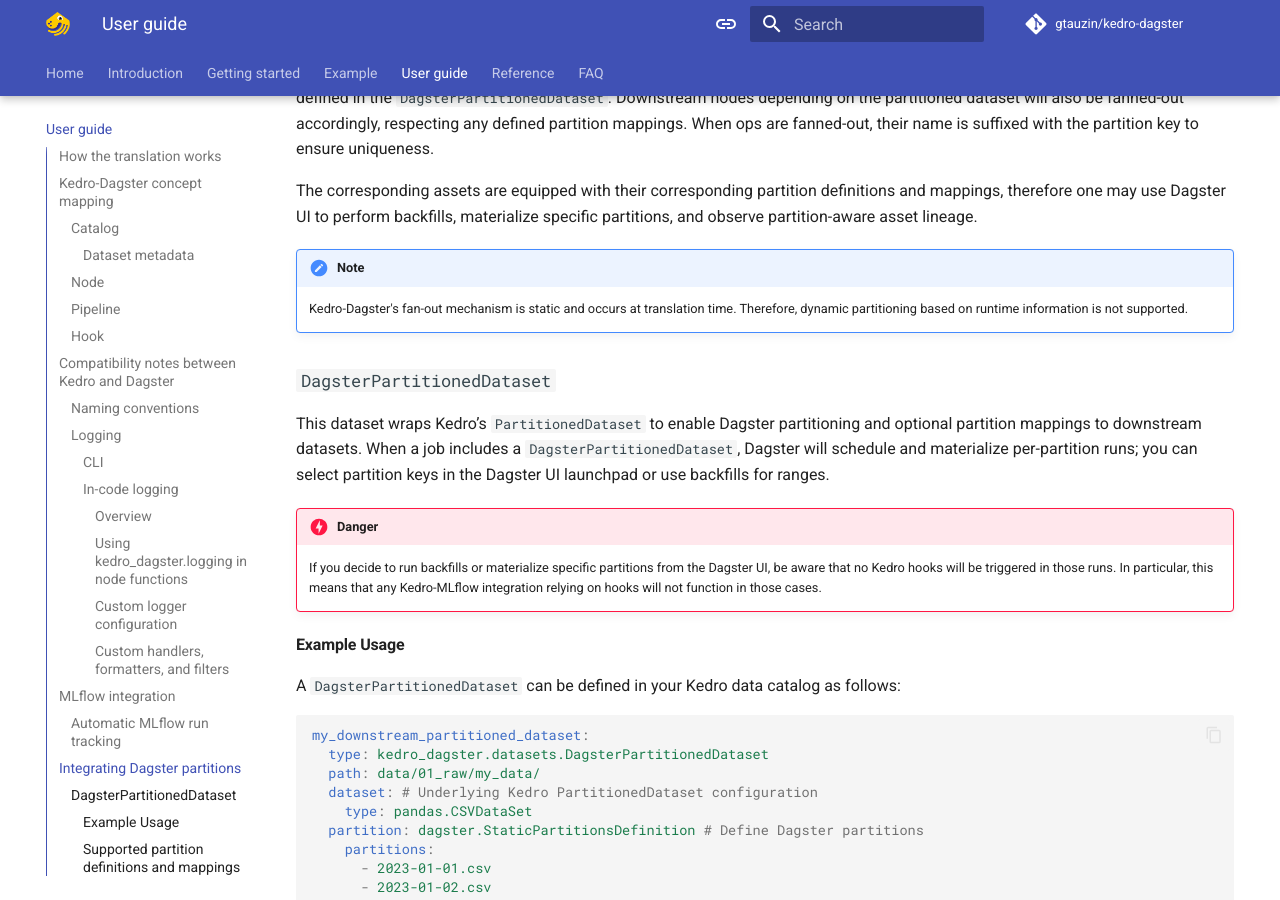
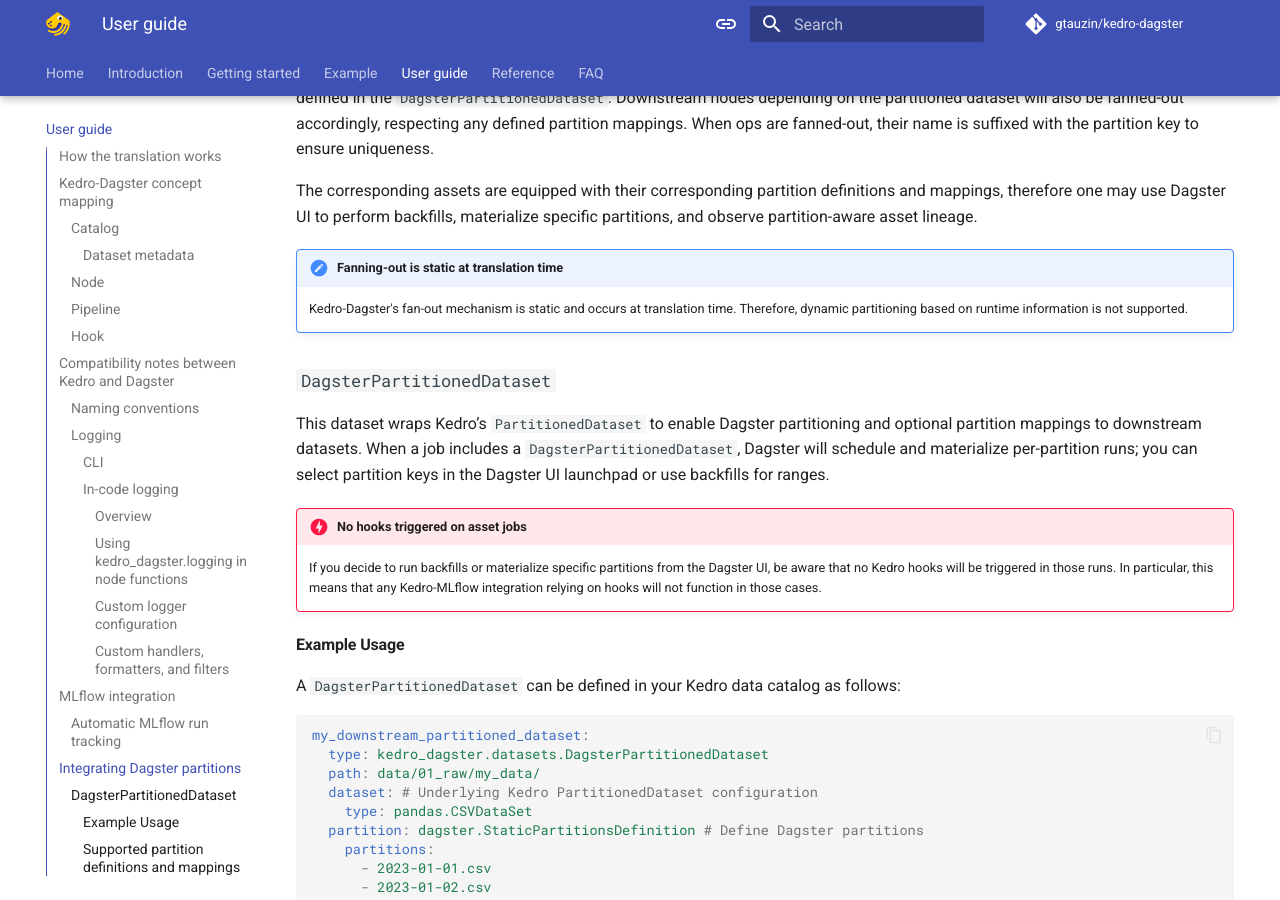
Before and after one commit to gtauzin/kedro-dagster, an MkDocs documentation site: the page built from docs/pages/guide.md, in a window 1280 px wide and 900 px high, scrolled down 7193 px. Built offline with MkDocs 1.6.1 and Material for MkDocs 9.7.7, drawn with Linux system fonts in a browser that asks for light colours; comment, search, counter and statistics services are not loaded; the version menu is left out.

Commit message:
Minor improvements
Signed-off-by: Guillaume Tauzin <4648633+gtauzin@users.noreply.github.com>

```diff
--- a/docs/pages/guide.md
+++ b/docs/pages/guide.md
@@ -250,14 +250,14 @@
 
 The corresponding assets are equipped with their corresponding partition definitions and mappings, therefore one may use Dagster UI to perform backfills, materialize specific partitions, and observe partition-aware asset lineage.
 
-!!! note
+!!! note "Fanning-out is static at translation time"
     Kedro-Dagster's fan-out mechanism is static and occurs at translation time. Therefore, dynamic partitioning based on runtime information is not supported.
 
 ### `DagsterPartitionedDataset`
 
 This dataset wraps Kedro’s `PartitionedDataset` to enable Dagster partitioning and optional partition mappings to downstream datasets. When a job includes a `DagsterPartitionedDataset`, Dagster will schedule and materialize per-partition runs; you can select partition keys in the Dagster UI launchpad or use backfills for ranges.
 
-!!! danger
+!!! danger "No hooks triggered on asset jobs"
     If you decide to run backfills or materialize specific partitions from the Dagster UI, be aware that no Kedro hooks will be triggered in those runs. In particular, this means that any Kedro-MLflow integration relying on hooks will not function in those cases.
 
 #### Example Usage
```
